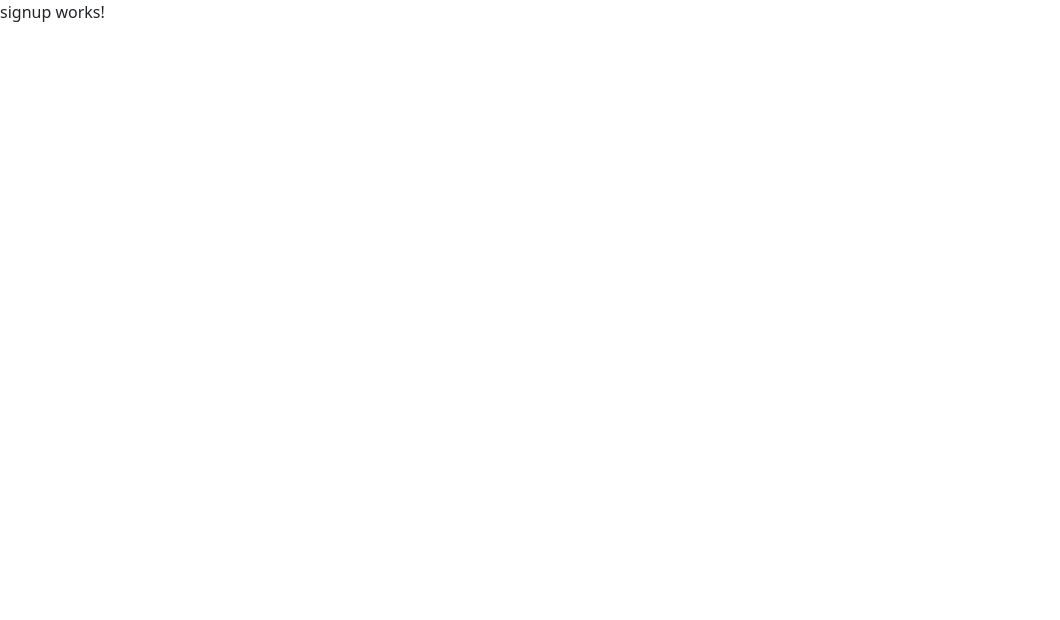
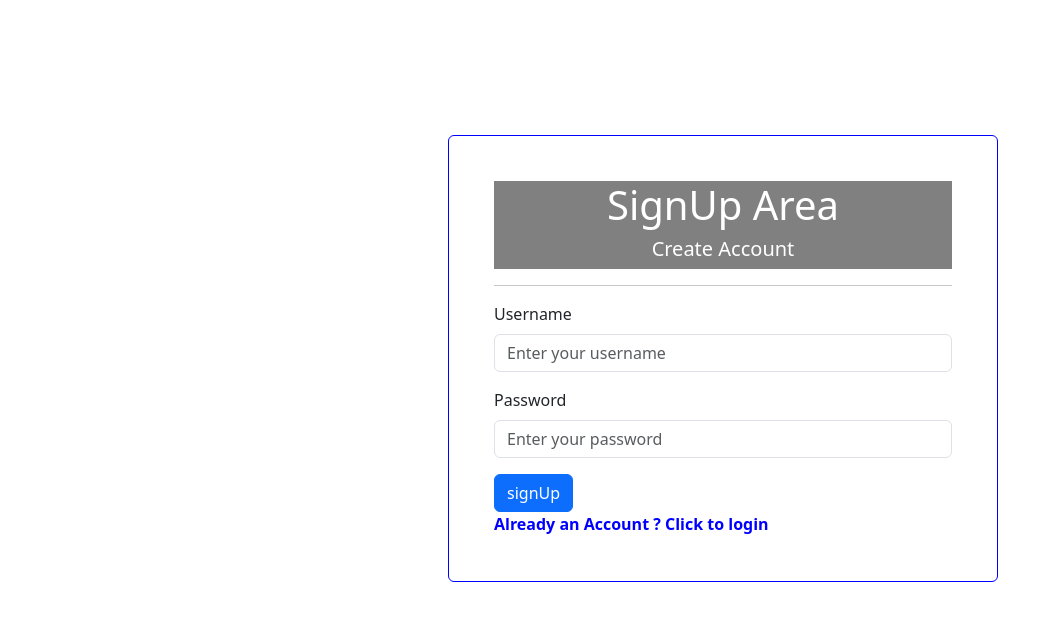
Before and after one commit to RaoulBonsso/CourseProject, an Angular app: page /signup in a window 1280 px wide. Shown: the top 620 px of the page, without its empty margins (0-1060 px from the left). Built offline with nearby package versions, Linux system fonts and the light colour scheme.

Commit message:
le dashboard ou ce trouveras le layouts des cours et le formulaire ont ete implemente avec success

```diff
--- /dev/null
+++ b/db.json
@@ -0,0 +1,13 @@
+{
+  "courses": [
+    { "id": "1", "name": "a title", "time": 100,"description": "f" },
+    { "id": "2", "name": "another title", "time": 200, "description":"f" }
+  ],
+  "signup": [
+    { "id": "1", "name": "admin", "password": "12345" },
+    { "id": "2", "name": "user", "password": "123" }
+  ],
+  "login": {
+    "name": "typicode"
+  }
+}
--- a/package.json
+++ b/package.json
@@ -18,6 +18,7 @@
     "@angular/platform-browser": "^18.2.0",
     "@angular/platform-browser-dynamic": "^18.2.0",
     "@angular/router": "^18.2.0",
+    "json-server": "^1.0.0-beta.3",
     "rxjs": "~7.8.0",
     "tslib": "^2.3.0",
     "zone.js": "~0.14.10"
--- a/src/app/courses/courses.component.html
+++ b/src/app/courses/courses.component.html
@@ -1 +1,59 @@
-<p>courses works!</p>
+<nav class="navbar navbar-light bg-primary">
+  <div class="container-fluid">
+    <h2 style="color: white;">Courses</h2>
+
+  <div class="d-flex">
+    <button class="btn btn-success" data-bs-toggle="modal" data-bs-target="#exampleModal" >Ajouter un Cours</button>
+    <button class="btn btn-danger mx-3" routerLink="/login">Deconnexion</button>
+  </div>
+</div>
+</nav>
+<div class="p-5 mb-4 bg-light rounded-3">
+  <div class="container-fluid py-3">
+    <h1 class="display-5 fw-bold">Les Courses sont vraiment important pour notre Jeunesse</h1>
+    <p class="col-mb-8 fs-4"> Vous pouvais consulter les details des cours ici</p>
+    <a class="btn btn-primary" target="_blank" type="button">Clique moi ✋</a>
+  </div>
+</div>
+
+<div class="card" style="width: 18rem;">
+  <div class="card-body" >
+    <h5 class="card-title">Angular Avance</h5>
+    <h6 class="card-subtitle mb-2 text-body-secondary">8 heures</h6>
+    <p class="card-text">Some quick example text to build on the card title and make up the bulk of the card's content.</p>
+    <a href="#" class="btn btn-primary" data-bs-toggle="modal" data-bs-target="#exampleModal">Modiifer</a>
+    <a href="#" class="btn btn-danger mx-3">Supprimer</a>
+
+  </div>
+</div>
+
+
+<!-- Modal -->
+<div class="modal fade" id="exampleModal" tabindex="-1" aria-labelledby="exampleModalLabel" aria-hidden="true">
+  <div class="modal-dialog">
+    <div class="modal-content">
+      <div class="modal-header">
+        <h1 class="modal-title fs-5" id="exampleModalLabel">Ajouter un Cours</h1>
+        <button type="button" class="btn-close" data-bs-dismiss="modal" aria-label="Close"></button>
+      </div>
+      <div class="modal-body">
+        <div class="mb-3">
+          <label for="formGroupExampleInput" class="form-label">Titre</label>
+          <input type="text" class="form-control" id="formGroupExampleInput" placeholder="Entre le nom du cours">
+        </div>
+        <div class="mb-3">
+          <label for="formGroupExampleInput2" class="form-label">Description</label>
+          <input type="text" class="form-control" id="formGroupExampleInput2" placeholder="Entrez la description du cours">
+        </div>
+        <div class="mb-3">
+          <label for="formGroupExampleInput2" class="form-label">Duree</label>
+          <input type="text" class="form-control" id="formGroupExampleInput2" placeholder="Entrez la duree du cours">
+        </div>
+      </div>
+      <div class="modal-footer">
+        <button type="button" class="btn btn-secondary" data-bs-dismiss="modal">Close</button>
+        <button type="button" class="btn btn-primary">Save changes</button>
+      </div>
+    </div>
+  </div>
+</div>
--- a/src/app/login/login.component.css
+++ b/src/app/login/login.component.css
@@ -0,0 +1,10 @@
+.card
+{
+  margin-top: 15px;
+  border: 1px solid blue;
+  width: 550px;
+  padding: 45px;
+  position: absolute;
+  top: 15%;
+  left: 35%;
+}
--- a/src/app/login/login.component.html
+++ b/src/app/login/login.component.html
@@ -1 +1,39 @@
-<p>login wossrks!</p>
+<div class="container">
+  <div class="row">
+    <div class="col-md-6">
+      <div class="card">
+        <div class="text-center" style="background-color: gray; color:white">
+          <h1>Admin Area</h1>
+          <h5>Login To Manage Coirses</h5>
+        </div>
+        <hr>
+    <form action="">
+      <div class="mb-3">
+        <label for="formGroupExampleInput" class="form-label"
+          >Username</label
+        >
+        <input
+          type="text"
+          class="form-control"
+          id="formGroupExampleInput"
+          placeholder="Enter your username"
+        />
+      </div>
+      <div class="mb-3">
+        <label for="formGroupExampleInput2" class="form-label"
+          >Password</label
+        >
+        <input
+          type="password"
+          class="form-control"
+          id="formGroupExampleInput2"
+          placeholder="Enter your password"
+        />
+      </div>
+      <button type="button" class="btn btn-primary text-center">login</button>
+    </form>
+    <a style="text-decoration: none; cursor: pointer; color: red; font-weight:bold;" routerLink="/signup"> New here ? Click to SignUp</a>
+  </div>
+  </div>
+</div>
+</div>
--- a/src/app/signup/signup.component.css
+++ b/src/app/signup/signup.component.css
@@ -0,0 +1,10 @@
+.card
+{
+  margin-top: 15px;
+  border: 1px solid blue;
+  width: 550px;
+  padding: 45px;
+  position: absolute;
+  top: 15%;
+  left: 35%;
+}
--- a/src/app/signup/signup.component.html
+++ b/src/app/signup/signup.component.html
@@ -1 +1,40 @@
-<p>signup works!</p>
+<div class="container">
+  <div class="row">
+    <div class="col-md-6">
+      <div class="card">
+        <div class="text-center" style="background-color: gray; color:white">
+          <h1>SignUp Area</h1>
+          <h5>Create Account</h5>
+        </div>
+        <hr>
+    <form action="">
+      <div class="mb-3">
+        <label for="formGroupExampleInput" class="form-label"
+          >Username</label
+        >
+        <input
+          type="text"
+          class="form-control"
+          id="formGroupExampleInput"
+          placeholder="Enter your username"
+        />
+      </div>
+      <div class="mb-3">
+        <label for="formGroupExampleInput2" class="form-label"
+          >Password</label
+        >
+        <input
+          type="password"
+          class="form-control"
+          id="formGroupExampleInput2"
+          placeholder="Enter your password"
+        />
+      </div>
+      <button type="button" class="btn btn-primary text-center">signUp</button>
+
+    </form>
+    <a style="text-decoration: none; cursor: pointer; color: blue; font-weight:bold;" routerLink="/login"> Already an Account ? Click to login</a>
+  </div>
+  </div>
+</div>
+</div>
```
Also changed, not shown: 1 other file (tests, documents, lock files or other folders).
